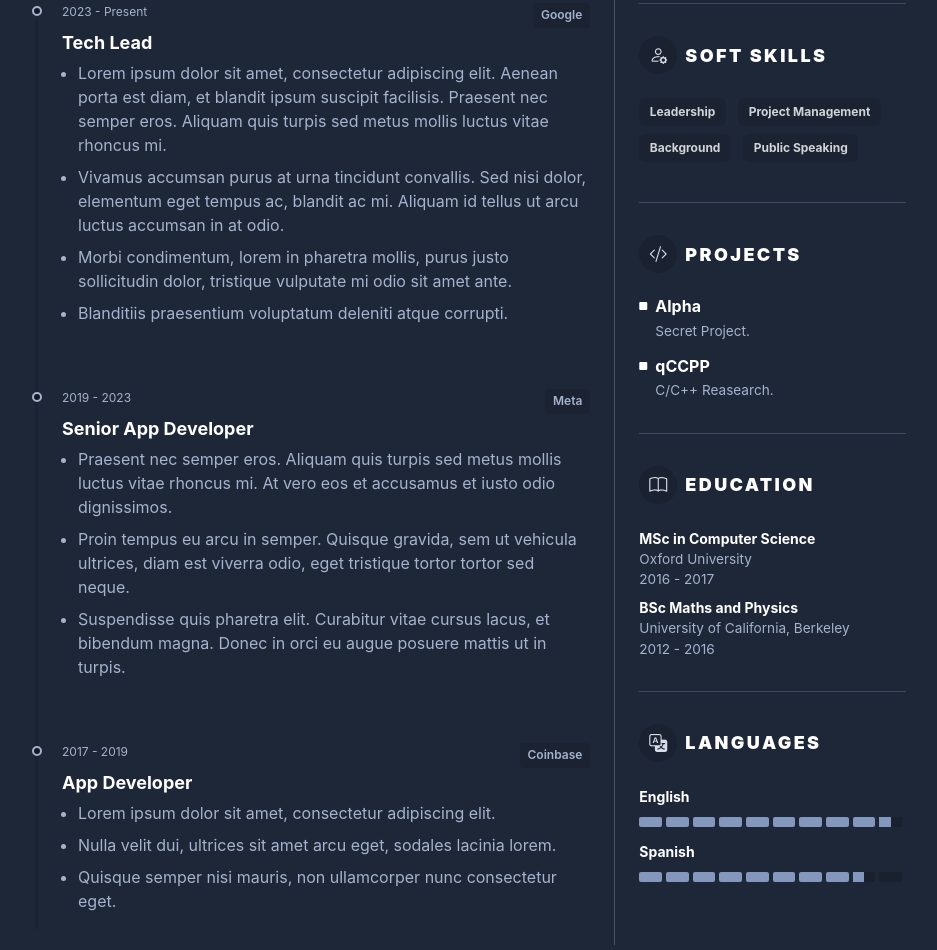
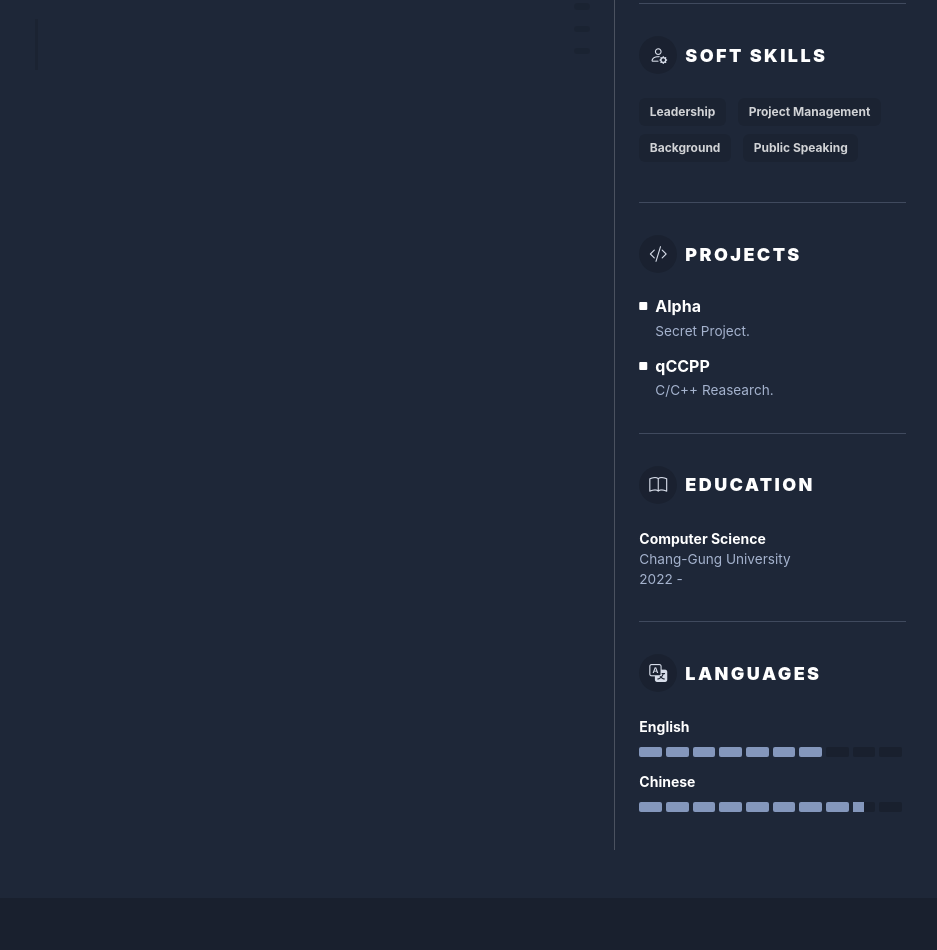
Before and after one commit to qumarkq/qumarkq.github.io, a plain HTML site: page index.html in a window 1280 px wide. Shown: the part 726-1676 px from the top of the page, without its empty margins (176-1113 px from the left). Drawn offline with nearby package versions, Linux system fonts and the light colour scheme; a web font is replaced by a local one.

Commit message:
change Work experience

```diff
--- a/index.html
+++ b/index.html
@@ -37,12 +37,12 @@
 
 
 							<ul class="social-list list-inline mx-auto">
-								<li class="list-inline-item me-0 me-md-1 me-lg-2"><a href="#"><i class="fa-brands fa-twitter fa-fw"></i></a></li>
+								<!-- <li class="list-inline-item me-0 me-md-1 me-lg-2"><a href="#"><i class="fa-brands fa-twitter fa-fw"></i></a></li> -->
 								<li class="list-inline-item me-0 me-md-1 me-lg-2"><a href="https://github.com/qumarkq"><i class="fa-brands fa-github fa-fw"></i></a></li>
 
-								<li class="list-inline-item me-0 me-md-1 me-lg-2"><a href="#"><i class="fa-brands fa-linkedin-in fa-fw"></i></a></li>
+								<!-- <li class="list-inline-item me-0 me-md-1 me-lg-2"><a href="#"><i class="fa-brands fa-linkedin-in fa-fw"></i></a></li> -->
 
-								<li class="list-inline-item me-0 me-md-1 me-lg-2"><a href="#"><i class="fa-brands fa-stack-overflow fa-fw"></i></a></li>
+								<!-- <li class="list-inline-item me-0 me-md-1 me-lg-2"><a href="#"><i class="fa-brands fa-stack-overflow fa-fw"></i></a></li> -->
 
 							</ul><!--//social-list-->
 
@@ -61,7 +61,8 @@
 									<ul class="resume-contact-list list-unstyled list-inline mb-0 justify-content-between">
 										<li class="list-inline-item me-md-3 me-lg-5"><i class="resume-contact-icon bi bi-telephone-inbound me-2"></i> +886-986573850</li>
 										<li class="list-inline-item me-md-3 me-lg-5"><i class="resume-contact-icon bi bi-envelope me-2"></i> top1686887@gmail.com</li>
-										<li class="list-inline-item me-lg-5"><i class="resume-contact-icon bi bi-globe me-2"></i> build...</li>
+										<li class="list-inline-item me-lg-5"><i class="resume-contact-icon bi bi-globe me-2"></i> <a href="https://www.instagram.com/ypo.46/">Instagram</a></li>
+
 									</ul>
 								</div><!--//resume-contact-->
 							</div><!--//profile-holder-->
@@ -82,71 +83,62 @@
 									<section class="resume-experience-section resume-section">
 										<h3 class="resume-section-heading text-uppercase py-2 py-lg-3 py-3"><i class="resume-section-heading-icon bi bi-briefcase me-2"></i>Work Experience</h3>
 										<div class="resume-timeline position-relative">
-										    <article class="resume-timeline-item position-relative pb-5">
+										    <!-- <article class="resume-timeline-item position-relative pb-5"> -->
 
 											    <div class="resume-timeline-item-header mb-2">
 
 												    <div class="resume-position-meta d-flex justify-content-between mb-1">
-													    <div class="resume-position-time">2023 - Present</div>
-													    <div class="resume-company-name">Google</div>
+													    <div class="resume-position-time"></div>
+													    <div class="resume-company-name"></div>
 												    </div>
-											        <h3 class="resume-position-title mb-1">Tech Lead</h3>
+											        <h3 class="resume-position-title mb-1"></h3>
 
 											    </div><!--//resume-timeline-item-header-->
 											    <div class="resume-timeline-item-desc">
 
 
 												    <ul class="resume-timeline-list">
-													    <li>Lorem ipsum dolor sit amet, consectetur adipiscing elit. Aenean porta est diam, et blandit ipsum suscipit facilisis. Praesent nec semper eros. Aliquam quis turpis sed metus mollis luctus vitae rhoncus mi. </li>
-													    <li>Vivamus accumsan purus at urna tincidunt convallis. Sed nisi dolor, elementum eget tempus ac, blandit ac mi. Aliquam id tellus ut arcu luctus accumsan in at odio. </li>
 
-													    <li>Morbi condimentum, lorem in pharetra mollis, purus justo sollicitudin dolor, tristique vulputate mi odio sit amet ante.</li>
-													    <li>Blanditiis praesentium voluptatum deleniti atque corrupti.</li>
+
 												    </ul>
 
 											    </div><!--//resume-timeline-item-desc-->
 
 										    </article><!--//resume-timeline-item-->
 
-										    <article class="resume-timeline-item position-relative pb-5">
+										    <!-- <article class="resume-timeline-item position-relative pb-5"> -->
 
 											    <div class="resume-timeline-item-header mb-2">
 
 												    <div class="resume-position-meta d-flex justify-content-between mb-1">
-													    <div class="resume-position-time">2019 - 2023</div>
-													    <div class="resume-company-name">Meta</div>
+													    <div class="resume-position-time"></div>
+													    <div class="resume-company-name"></div>
 												    </div>
-											        <h3 class="resume-position-title mb-1">Senior App Developer</h3>
+											        <h3 class="resume-position-title mb-1"></h3>
 
 											    </div><!--//resume-timeline-item-header-->
 											    <div class="resume-timeline-item-desc">
 												    <ul class="resume-timeline-list">
 
-													    <li>Praesent nec semper eros. Aliquam quis turpis sed metus mollis luctus vitae rhoncus mi. At vero eos et accusamus et iusto odio dignissimos.</li>
-													    <li>Proin tempus eu arcu in semper. Quisque gravida, sem ut vehicula ultrices, diam est viverra odio, eget tristique tortor tortor sed neque.</li>
-													    <li>Suspendisse quis pharetra elit. Curabitur vitae cursus lacus, et bibendum magna. Donec in orci eu augue posuere mattis ut in turpis.</li>
 												    </ul>
 
 											    </div><!--//resume-timeline-item-desc-->
 
 										    </article><!--//resume-timeline-item-->
-										    <article class="resume-timeline-item position-relative">
+										    <!-- <article class="resume-timeline-item position-relative"> -->
 
 											    <div class="resume-timeline-item-header mb-2">
 
 												    <div class="resume-position-meta d-flex justify-content-between mb-1">
-													    <div class="resume-position-time">2017 - 2019</div>
-													    <div class="resume-company-name">Coinbase</div>
+													    <div class="resume-position-time"></div>
+													    <div class="resume-company-name"></div>
 												    </div>
-											        <h3 class="resume-position-title mb-1">App Developer</h3>
+											        <h3 class="resume-position-title mb-1"></h3>
 
 											    </div><!--//resume-timeline-item-header-->
 											    <div class="resume-timeline-item-desc">
 												    <ul class="resume-timeline-list">
 
-													    <li>Lorem ipsum dolor sit amet, consectetur adipiscing elit.</li>
-													    <li>Nulla velit dui, ultrices sit amet arcu eget, sodales lacinia lorem.</li>
-													    <li>Quisque semper nisi mauris, non ullamcorper nunc consectetur eget. </li>
 
 												    </ul>
 
@@ -234,15 +226,15 @@
 										<h3 class="resume-section-heading text-uppercase py-2 py-lg-3 py-3"><i class="resume-section-heading-icon bi bi-book me-2"></i>Education</h3>
 										<ul class="list-unstyled">
 										    <li class="mb-2">
-										        <div class="resume-degree font-weight-bold">MSc in Computer Science</div>
-										        <div class="resume-degree-org">Oxford University</div>
-										        <div class="resume-degree-time">2016 - 2017</div>
+										        <div class="resume-degree font-weight-bold">Computer Science</div>
+										        <div class="resume-degree-org">Chang-Gung University</div>
+										        <div class="resume-degree-time">2022 - </div>
 										    </li>
-										    <li>
+										    <!-- <li>
 										        <div class="resume-degree font-weight-bold">BSc Maths and Physics</div>
 										        <div class="resume-degree-org">University of California, Berkeley</div>
 										        <div class="resume-degree-time">2012 - 2016</div>
-										    </li>
+										    </li> -->
 									    </ul>
 									</section><!--//resume-section-->
 
@@ -261,13 +253,13 @@
 											        <div class="col"><span class="item item-full"></span></div>
 											        <div class="col"><span class="item item-full"></span></div>
 											        <div class="col"><span class="item item-full"></span></div>
-											        <div class="col"><span class="item item-full"></span></div>
-											        <div class="col"><span class="item item-full"></span></div>
-											        <div class="col"><span class="item item-half"></span></div>
+											        <div class="col"><span class="item item-desc"></span></div>
+											        <div class="col"><span class="item item-desc"></span></div>
+											        <div class="col"><span class="item item-desc"></span></div>
 										        </div><!--//resume-level-indicator-->
 										    </li>
 										     <li class="mb-2">
-										        <div class="resume-lang-name">Spanish</div>
+										        <div class="resume-lang-name">Chinese</div>
 										        <div class="resume-level-indicator row gx-0 flex-nowrap">
 											        <div class="col"><span class="item item-full"></span></div>
 											        <div class="col"><span class="item item-full"></span></div>
```
